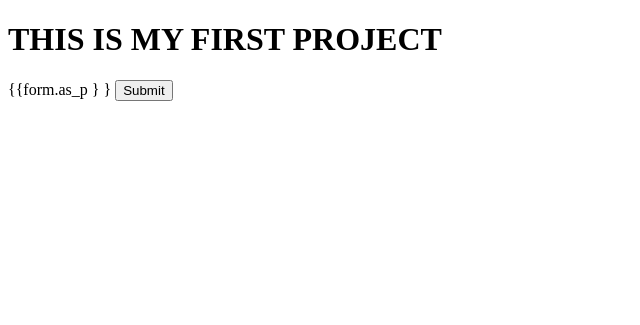
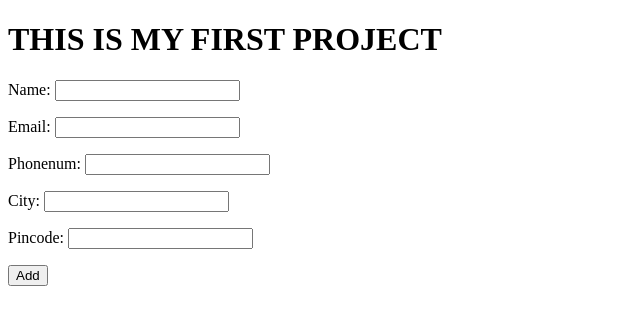
Before and after one commit to gm2007/LICproject-Django, a Django app: page / in a window 1280 px wide. Shown: the top 325 px of the page, without its empty margins (0-640 px from the left). Run offline with Django 4.2, Linux system fonts and the light colour scheme.

Commit message:
showing form

```diff
--- /dev/null
+++ b/LICapp1/form.py
@@ -0,0 +1,9 @@
+from django import forms
+
+from .models import UserForms
+
+
+class ClientValidationForm(forms.ModelForm):
+    class Meta:
+        model = UserForms
+        fields = ['name','email','phonenum','city','pincode',]
--- a/LICapp1/models.py
+++ b/LICapp1/models.py
@@ -1,9 +1,10 @@
 from django.db import models
+
 
 # Create your models here.
 class UserForms(models.Model):
     name = models.CharField(max_length = 50)
     email = models.EmailField( max_length=254)
-    phonenum = models.IntegerField(max_length=10)
+    phonenum = models.CharField(max_length=10)
     city = models.CharField(max_length=50)
     pincode = models.IntegerField(max_length=10)
--- a/LICapp1/templates/LICapp1/index.html
+++ b/LICapp1/templates/LICapp1/index.html
@@ -1,10 +1,10 @@
 {%extends 'LICapp1/base.html'%}
 {%block first%}
 <h1>THIS IS MY FIRST PROJECT</h1>
-<form method="POST" >
-    {%csrf_token %}
-    {{form.as_p } }
-    <input type="submit" value="Submit" >
+<form action="">
+    <!-- {%csrf_token%} -->
+    {{form.as_p}}
+    <button type="submit"   class="btn btn-primary">Add</button>
 
 </form>
 {%endblock first%}
--- a/LICapp1/urls.py
+++ b/LICapp1/urls.py
@@ -1,6 +1,7 @@
 from django.urls import path
-from .views import StartHome
+
+from .views import *
 
 urlpatterns = [
-    path('', StartHome.as_view())
+    path('', index,name='home'),
 ]
--- a/LICapp1/views.py
+++ b/LICapp1/views.py
@@ -1,16 +1,8 @@
-from .UserFom import UserForms
 from django.shortcuts import render
-from django.http import JsonResponse, HttpResponse
-from django.views.generic.edit import FormView
-from django.contrib.auth.forms import UserCreationForm
 
-class StartHome(FormView):
-    template_name = "LICapp1/index.html"
-    form_class = UserCreationForm
-    # usrfm_var = UserForms()
-    # return HttpResponse({'Name': 'Newjoiner', 'sex':'male', 'dob':'18-09-2001' }),
-    # return render(request, "LICapp1/index.html",{'form':usrfm_var})
-# Create your views here.
+from .form import ClientValidationForm
 
-# def form_validate(request):
-#     usrfm_var = UserForms()
+
+def index(request):
+    form=ClientValidationForm()
+    return render(request,"LICapp1/index.html",{'form':form})
```
Also changed, not shown: LICapp1/UserFom.py (deleted, +0 -7 lines), LICporj1/settings.py (+3 -7 lines), LICapp1/migrations/0002_alter_userforms_phonenum.py (added), db.sqlite3, 1 other file.
